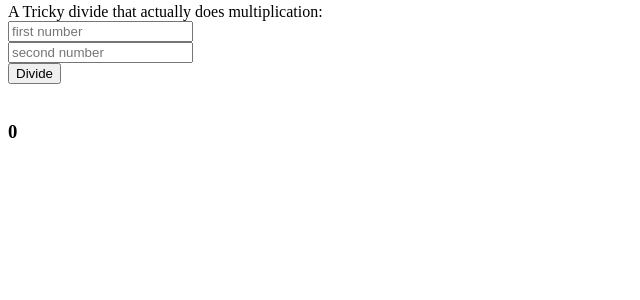
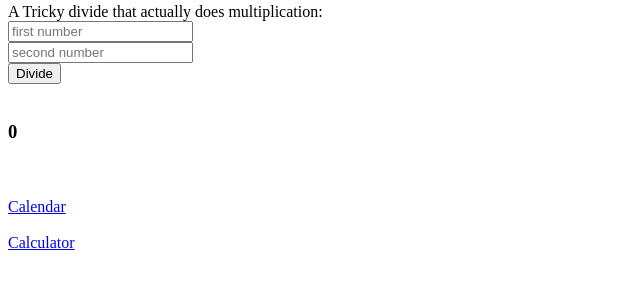
Before and after one commit to tramon/st-tramon-cloud-computing, a Flask app: page /calc in a window 1280 px wide. Shown: the part 300-600 px from the top of the page, without its empty margins (0-640 px from the left). Run offline with Flask 3, Linux system fonts and the light colour scheme.

Commit message:
index improvements 6

```diff
--- a/templates/calc.html
+++ b/templates/calc.html
@@ -33,5 +33,12 @@
 </form>
 <br>
 <h3>{{divide_result}}</h3>
+<br><br>
+<a href="{{ url_for('home') }}">Calendar</a>
+<br>
+<br>
+<a href="{{ url_for('get_calc') }}">Calculator</a>
+<br>
+
 </body>
 </html>
--- a/templates/calendar.html
+++ b/templates/calendar.html
@@ -6,5 +6,11 @@
 <body>
 <h1>Returns a today's date from the back-end</h1>
 <h2>Today's Date: {{date_time}}</h2>
+<br><br>
+<a href="{{ url_for('get_calendar') }}">Calendar</a>
+<br>
+<br>
+<a href="{{ url_for('get_calc') }}">Calculator</a>
+<br>
 </body>
 </html>
--- a/templates/index.html
+++ b/templates/index.html
@@ -46,8 +46,9 @@
     </tbody>
 </table>
 {% endif %}
+<br><br>
+<a href="{{ url_for('home') }}">Calendar</a>
 <br>
-<a href="{{ url_for('get_calendar') }}">Calendar</a>
 <br>
 <a href="{{ url_for('get_calc') }}">Calculator</a>
 <br>
```
